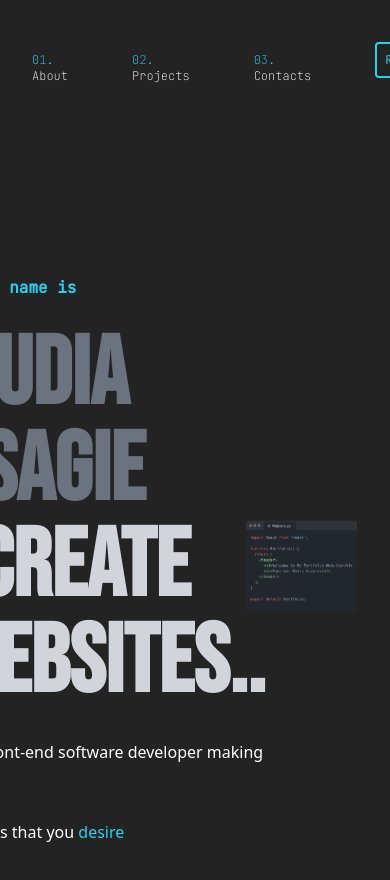
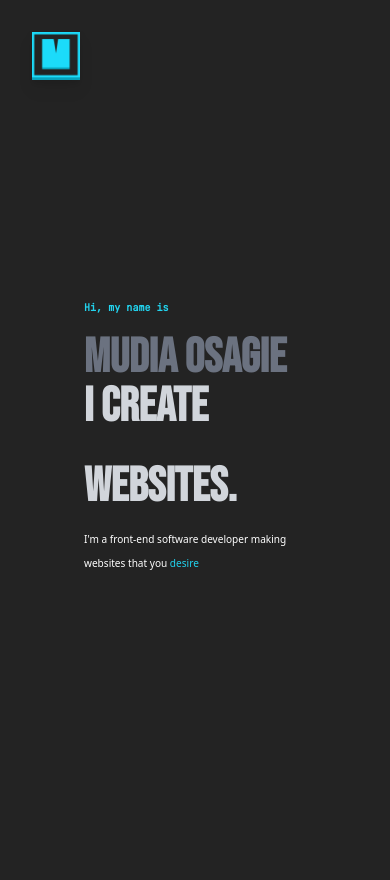
Before and after one commit to MudiaCode/react-portfolio, a React (Vite) app: page / in a window 390 px wide. Shown: the top 880 px of the page. After the commit the page ends 844 px from the top, so only its background shows below. Built offline with nearby package versions, Linux system fonts and the light colour scheme.

Commit message:
custom responsive design (lg, md, sm, xs, xss)

```diff
--- /dev/null
+++ b/src/components/About.jsx
@@ -0,0 +1,13 @@
+import React from 'react'
+
+function About() {
+  return (
+    <section>
+        <div>
+
+        </div>
+    </section>
+  )
+}
+
+export default About
--- a/src/components/NavBar.jsx
+++ b/src/components/NavBar.jsx
@@ -5,14 +5,15 @@ function NavBar() {
     <div>
       <nav className="flex space-x-0 justify-between my-8 mx-8 font-JetBrainsMono">
         <a href="">
+          {/* logo */}
           <img
             src="src/images/mudialogo.png"
             alt=""
-            className=" h-14 drop-shadow-lg"
+            className="  h-14 sm:h-12 xs:h-12 xxs:h-12 drop-shadow-lg absolute hover:scale-90 transform transition duration-500"
           />
         </a>
 
-        <ul className=" flex space-x-16 text-xs  my-5  font-thin text-white ">
+        <ul className=" flex space-x-16 text-xs  my-5  font-thin text-white md:text-[0.7rem] sm:text-[0.6rem] sm:invisible xs:invisible xxs:invisible" >
           <li>
             <a
               className="hover:text-cyan-400 transform transition duration-500"
--- a/src/components/Section1.jsx
+++ b/src/components/Section1.jsx
@@ -3,23 +3,29 @@ import React from "react";
 function Section1() {
   return (
     <section>
-      <div className="grid grid-cols-2 gap-4 m-5 place-items-center mt-36">
-        <div className=" leading-[5rem]">
-          <p className=" text-cyan-400 font-bold font-JetBrainsMono">
+      <div className="grid xl:grid-cols-7 lg:grid-cols-7 md:grid-cols-7  sm:grid-cols-1 gap-0  mx-16  mt-36">
+        <div className=" leading-[5rem] m-5 col-span-4 md:col-span-7">
+          <p className=" text-cyan-400 font-bold font-JetBrainsMono sm:text-sm xs:text-xs xxs:text-[0.63rem]">
             Hi, my name is
           </p>
-          <h1 className=" font-BebasNeue text-8xl font-bold text-gray-500">
+          <h1 className=" font-BebasNeue text-8xl  font-bold text-gray-500  sm:text-7xl sm:leading-[7rem] xs:text-6xl xs:leading-[7rem] xxs:text-5xl xxs:leading-[1.2rem]">
             MUDIA OSAGIE
           </h1>
-          <h1 className=" font-BebasNeue text-8xl font-bold text-gray-300">
-            I CREATE WEBSITES..
+          <h1 className=" font-BebasNeue text-8xl   font-bold text-gray-300 sm:text-7xl sm:leading-[2rem] xs:text-6xl xs:leading-[1rem] xxs:text-5xl xxs:leading-[5rem]">
+            I CREATE WEBSITES.
           </h1>
-          <p className=" text-white">
+          <p className=" text-white sm:text-sm sm:leading-[7rem] xs:text-xs xs:leading-[6rem] xxs:text-[0.63rem] xxs:leading-[1.5rem]">
             I'm a front-end software developer making websites that you
             <span className=" text-cyan-400 opacity-100"> desire</span>
           </p>
         </div>
-        <img className=" float w-4/6" src="src/images/Snap (2).png" alt="" />
+
+        {/* image */}
+        <img
+          className=" float md:invisible sm:invisible xs:invisible xxs:invisible col-span-3 w-5/6"
+          src="src/images/Snap (2).png"
+          alt=""
+        />
       </div>
     </section>
   );
--- a/tailwind.config.cjs
+++ b/tailwind.config.cjs
@@ -1,16 +1,21 @@
 /** @type {import('tailwindcss').Config} */
 module.exports = {
-  content: [
-    "./index.html",
-    "./src/**/*.{js,ts,jsx,tsx}",
-  ],
+  content: ["./index.html", "./src/**/*.{js,ts,jsx,tsx}"],
   theme: {
     extend: {
+      screens:{
+        'xl' : {'min' : '1343px'},
+        'lg' : {'max': '1342px' , 'min' : '1258px'},
+        'md' : {'max' : '1257px', 'min' : '753px'},
+        'sm' : {'max' : '752px' ,  'min' : '621px'},
+        'xs' : {'max' : '620px' , 'min' : '551px'},
+        'xxs' : {'max' : '550px'}
+      },
       fontFamily: {
-        JetBrainsMono: ['JetBrains Mono', 'monospace'],
-        BebasNeue: ['Bebas Neue', 'cursive'],
-       },
+        JetBrainsMono: ["JetBrains Mono", "monospace"],
+        BebasNeue: ["Bebas Neue", "cursive"],
+      },
     },
   },
   plugins: [],
-}
+};
```
